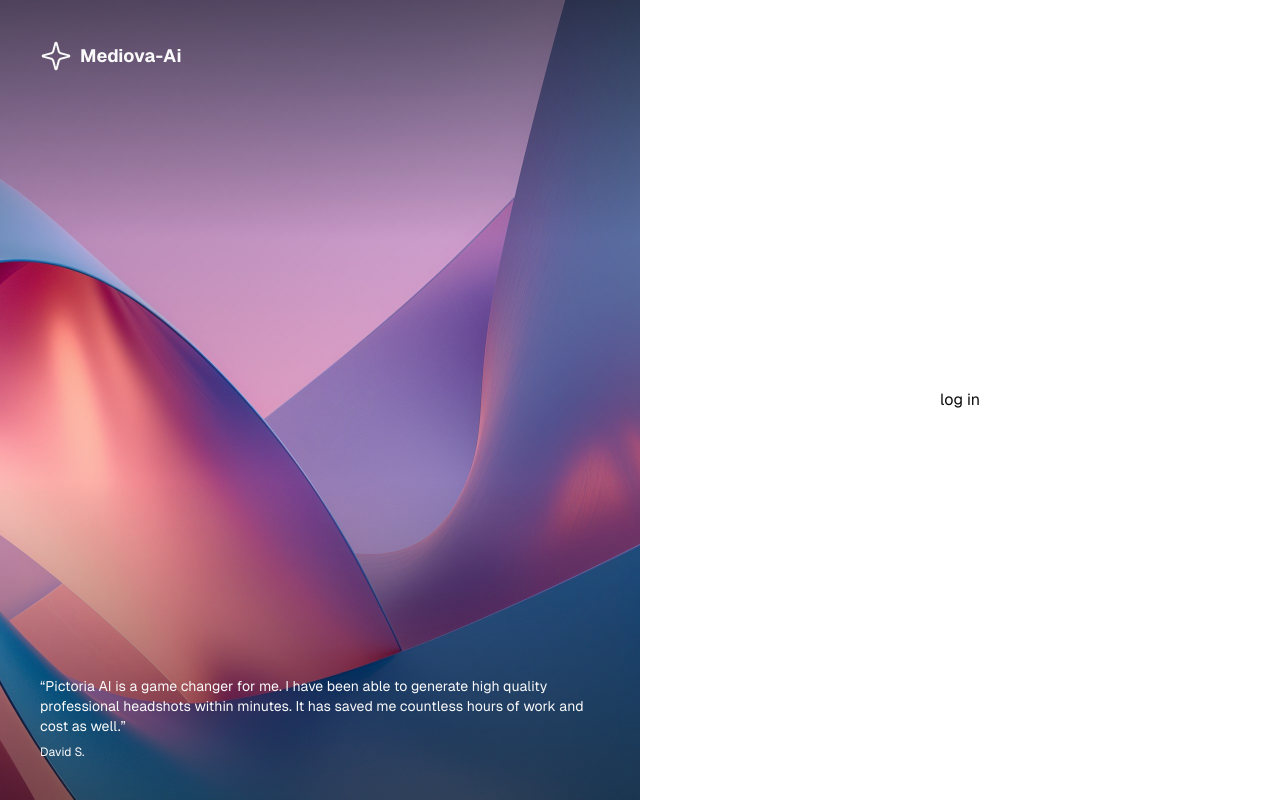
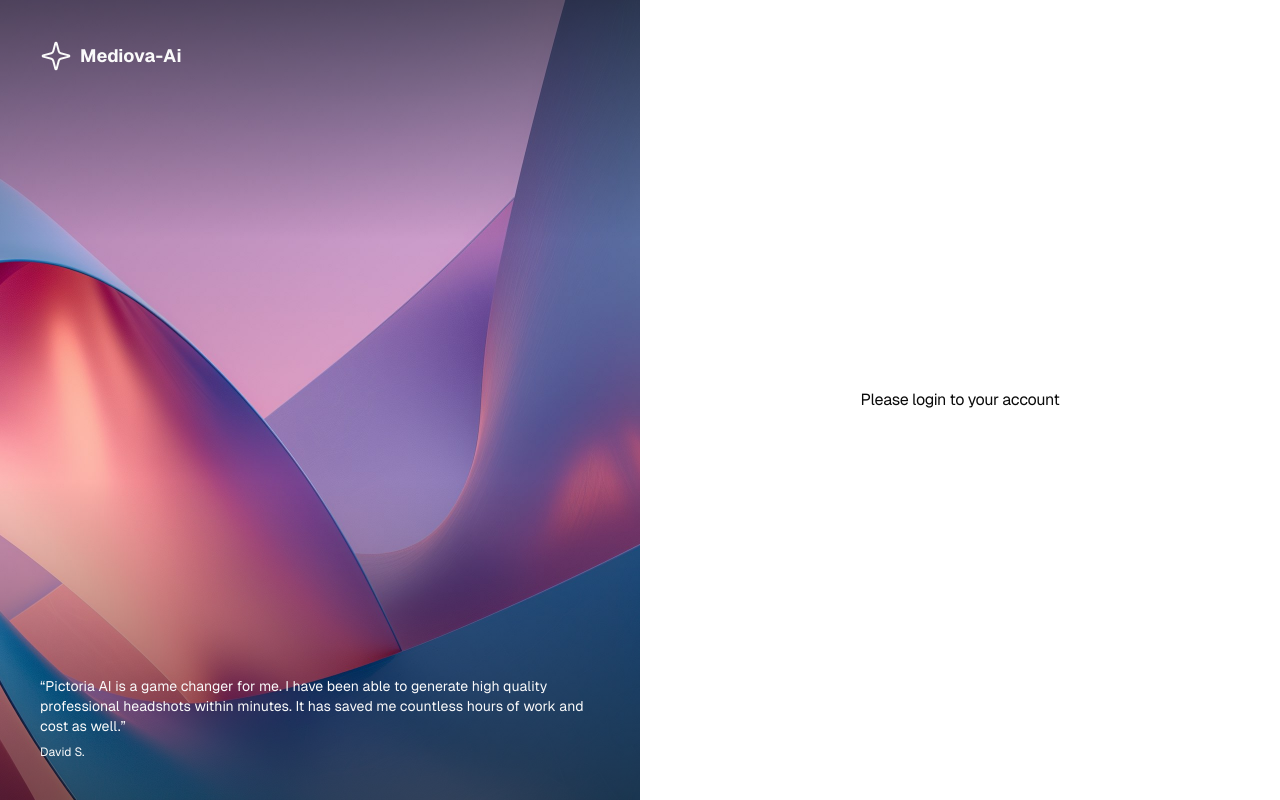
Before and after one commit to kinglove58/Mediova-Ai, a Next.js app: page /login in a window 1280 px wide. Built offline with nearby package versions, Linux system fonts and the light colour scheme.

Commit message:
feat: add AuthForm component for user authentication

```diff
--- a/src/app/login/page.tsx
+++ b/src/app/login/page.tsx
@@ -2,6 +2,7 @@ import Image from "next/image";
 import React from "react";
 import AuthImage from "@public/Abstract Curves and Colors.jpeg";
 import Logo from "@/components/logo";
+import AuthForm from "@/components/authentication/AuthForm";
 
 const Authentication = () => {
   return (
@@ -31,7 +32,7 @@ const Authentication = () => {
       </div>
       <div className="flex items-center justify-center w-full h-full">
         <div className="flex flex-col justify-center items-center p-8">
-          log in
+          <AuthForm/>
         </div>
       </div>
     </main>
--- /dev/null
+++ b/src/components/authentication/AuthForm.tsx
@@ -0,0 +1,19 @@
+"use client";
+import React, { useState } from "react";
+
+const AuthForm = () => {
+  const [mode, setMode] = useState("login");
+  return (
+    <div className="space-y-6">
+      <div className="space-y-2 tracking-tight ">
+        {mode === "reset"
+          ? "Please reset your password"
+          : mode === "login"
+          ? "Please login to your account"
+          : "Singup for your account"}
+      </div>
+    </div>
+  );
+};
+
+export default AuthForm;
```
